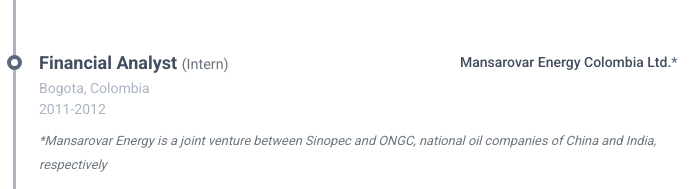
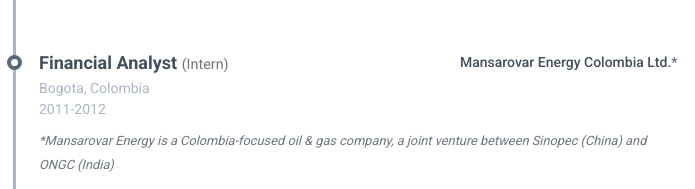
Before and after one commit to nbravo89/nbravo89.github.io, a plain HTML site: page index.html in a window 1280 px wide. Shown: the part 2360-2549 px from the top of the page, 181-876 px from the left. Drawn offline with Linux system fonts and the light colour scheme.

Commit message:
Style Update

```diff
--- a/index.html
+++ b/index.html
@@ -152,7 +152,7 @@
 										    <div class="resume-position-time">Bogota, Colombia<br>2011-2012</div>
 									    </div><!--//resume-timeline-item-header-->
 									    <div class="resume-timeline-item-desc">
-										    <p><small class="text-muted"><i>*Mansarovar Energy is a joint venture between Sinopec and ONGC, national oil companies of China and India, respectively</i></small></p>
+										    <p><small class="text-muted"><i>*Mansarovar Energy is a Colombia-focused oil & gas company, a joint venture between Sinopec (China) and ONGC (India)</i></small></p>
 										    <ul>
 											    <li>Responsible for conducting all financial analyses at the company while nominally an intern. Continued in the role on a part-time basis, upon conclusion of internship</li>
 											    <li>Performed company valuation and payback analysis under multiple scenarios, and presented results directly to management and shareholders at internal meetings (a first for an intern). Results presented at board meeting in China</li>
```
